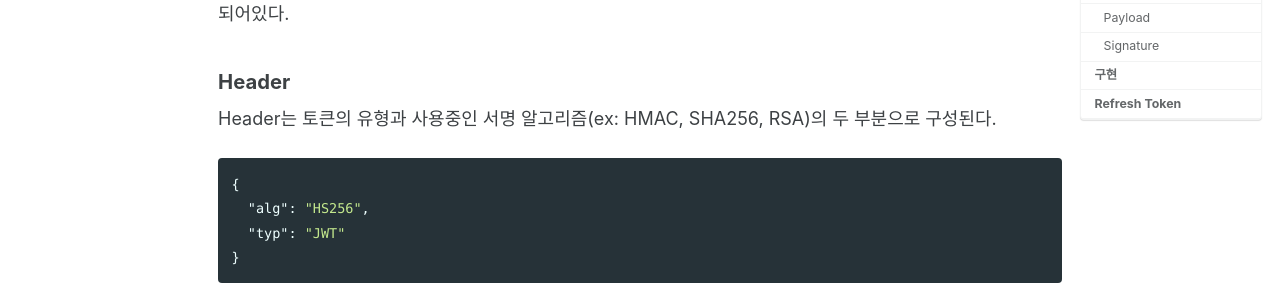
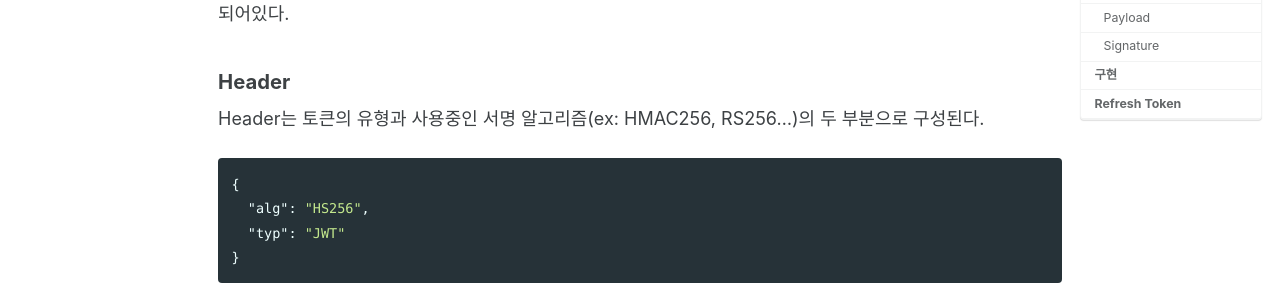
Before and after one commit to wichan7/wichan7.github.io, a Jekyll site: the page built from _posts/2023-08-02-jwt.md, in a window 1280 px wide and 900 px high, scrolled down 350 px. Shown: the part 152-452 px from the top of the window. Built offline with Jekyll 4.4.1, drawn with Linux system fonts in a browser that asks for light colours; cached includes are drawn as plain includes; comment, search, counter and statistics services are not loaded.

Commit message:
Fix: 잘못 설명된 부분 수정

````diff
--- a/_posts/2023-08-02-jwt.md
+++ b/_posts/2023-08-02-jwt.md
@@ -15,7 +15,7 @@ JSON Web Token의 약자로 JSON 형식으로 구성되어 Base64로 인코딩
 JWT는 `Header.Payload.Signature` 세가지 요소로 구성되며, 각 요소는 .(dot)으로 구분되고 Base64로 인코딩 되어있다.
 
 ### Header
-Header는 토큰의 유형과 사용중인 서명 알고리즘(ex: HMAC, SHA256, RSA)의 두 부분으로 구성된다.
+Header는 토큰의 유형과 사용중인 서명 알고리즘(ex: HMAC256, RS256...)의 두 부분으로 구성된다.
 ``` json
 {
   "alg": "HS256",
````
Also changed, not shown: _posts/2023-08-01-web-auth.md (line endings or trailing spaces).
